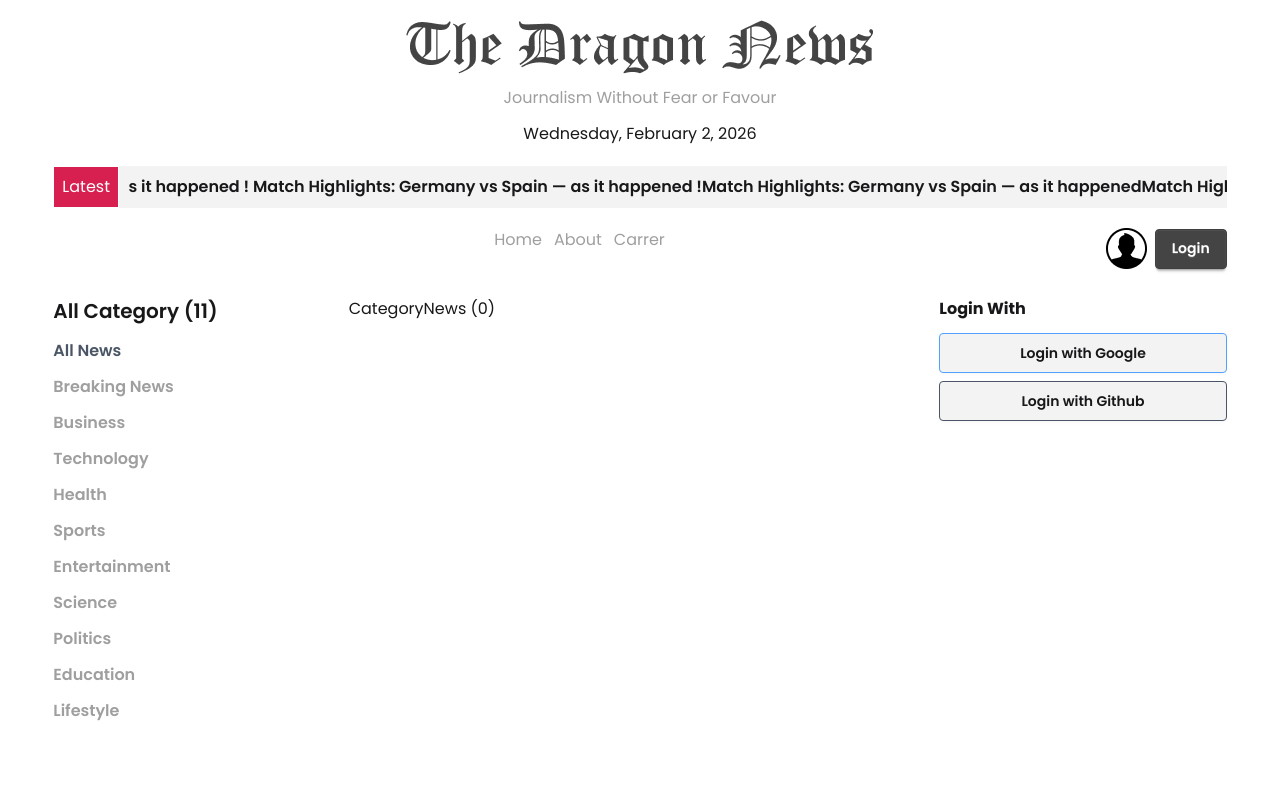
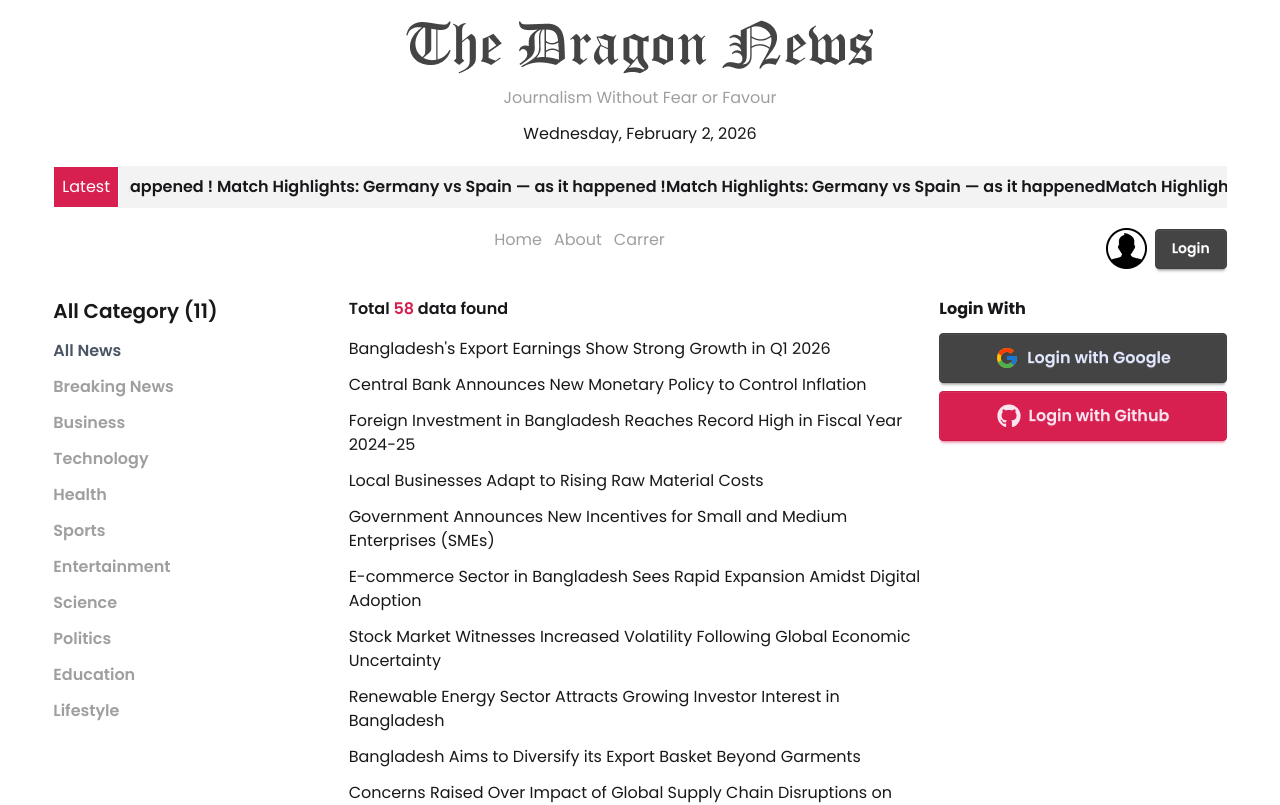
Before and after one commit to Boishakhi11/The-News-Desk, a React (Vite) app: page /category/0 in a window 1280 px wide. Shown: the top 805 px of the page. Built offline with nearby package versions, Linux system fonts and the light colour scheme.

Commit message:
data filtered by category in homelayout

```diff
--- a/package.json
+++ b/package.json
@@ -15,6 +15,7 @@
     "react": "^19.2.0",
     "react-dom": "^19.2.0",
     "react-fast-marquee": "^1.6.5",
+    "react-icons": "^5.5.0",
     "react-router": "^7.13.0",
     "tailwindcss": "^4.1.18"
   },
--- /dev/null
+++ b/src/components/NewsCard.jsx
@@ -0,0 +1,11 @@
+import React from "react";
+
+const NewsCard = ({ news }) => {
+  return (
+    <div>
+      <h1>{news.title}</h1>
+    </div>
+  );
+};
+
+export default NewsCard;
--- a/src/components/SocialLogin.jsx
+++ b/src/components/SocialLogin.jsx
@@ -1,15 +1,19 @@
 import React from "react";
+import { FaGithub } from "react-icons/fa";
+import { FcGoogle } from "react-icons/fc";
 
 const SocialLogin = () => {
   return (
     <div>
       <h1 className="font-bold">Login With</h1>
       <div className="space-y-2 mt-3">
-        <button className="btn border-blue-400 w-full">
-          Login with Google
+        <button className="btn button-outline btn-primary w-full h-auto py-3 flex items-center justify-center gap-2">
+          <FcGoogle className="text-2xl shrink-0" />
+          <span className="text-sm sm:text-base">Login with Google</span>
         </button>
-        <button className="btn border-gray-600 w-full">
-          Login with Github
+        <button className="btn button-outline btn-secondary w-full h-auto py-3 flex items-center justify-center gap-2">
+          <FaGithub className="text-2xl shrink-0" />
+          <span className="text-sm sm:text-base">Login with Github</span>
         </button>
       </div>
     </div>
--- a/src/pages/Category.jsx
+++ b/src/pages/Category.jsx
@@ -1,12 +1,39 @@
-import React from "react";
+import React, { useEffect, useState } from "react";
+import { useLoaderData } from "react-router";
 import { useParams } from "react-router";
+import NewsCard from "../components/NewsCard";
 
 const Category = () => {
-  const { id } = useParams();
+  const { id } = useParams(); //string
+  const data = useLoaderData();
+
+  const [categoryNews, setCategoryNews] = useState([]);
+
+  useEffect(() => {
+    if (id == "0") {
+      setCategoryNews(data);
+    } else if (id == "1") {
+      const breakingNews = data.filter(
+        (news) => news.others.is_today_pick == true,
+      );
+      setCategoryNews(breakingNews);
+    } else {
+      const filterData = data.filter((news) => news.category_id == id);
+      setCategoryNews(filterData);
+    }
+  }, [id, data]);
 
   return (
     <div>
-      <h1>CategoryNews ({id})</h1>
+      <h1 className="font-semibold">
+        Total <span className="text-secondary">{categoryNews.length}</span> data
+        found
+      </h1>
+      <div className="grid grid-cols-1 gap-3 mt-4">
+        {categoryNews.map((news) => (
+          <NewsCard key={news.id} news={news}></NewsCard>
+        ))}
+      </div>
     </div>
   );
 };
--- a/src/routes/router.jsx
+++ b/src/routes/router.jsx
@@ -15,6 +15,7 @@ const router = createBrowserRouter([
       {
         path: "/category/:id",
         Component: Category,
+        loader: () => fetch("/news.json"),
       },
     ],
   },
```
Also changed, not shown: public/news.json, 1 other file (tests, documents, lock files or other folders).
